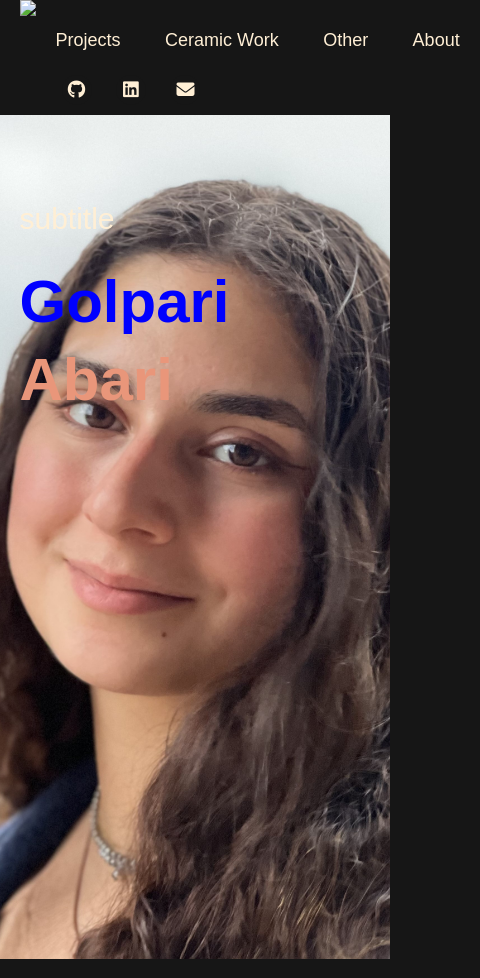
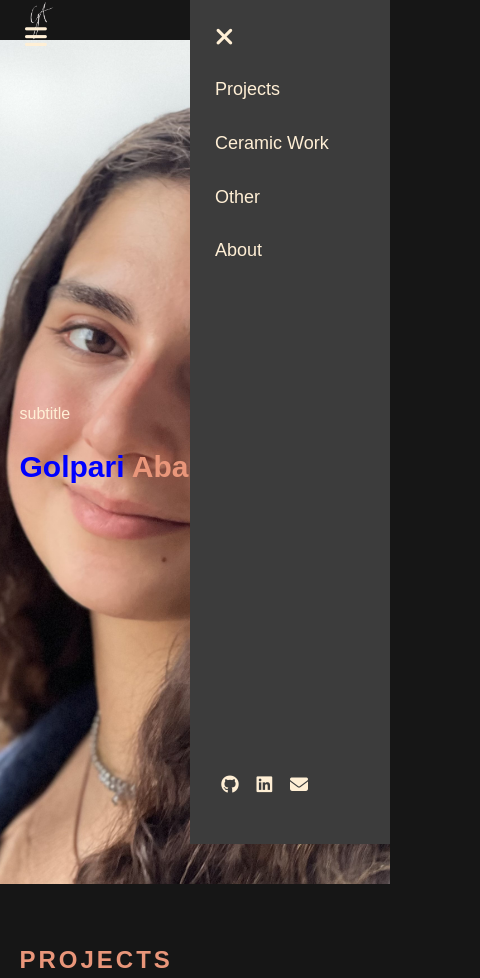
Before and after one commit to golpari/golpari.github.io, a plain HTML site: page index.html in a window 390 px wide. Shown: the top 978 px of the page, 480 px wide, since content can reach past the window. Drawn offline with Linux system fonts and the light colour scheme.

Commit message:
nav menu for smaller screens, add close out

```diff
--- a/index.html
+++ b/index.html
@@ -13,19 +13,24 @@
 <!--NavBar Section-->
 <div class="navContainer">
 	<nav>
-		<a href="index.html" class="logo"><img src="images/logo.png"></a>
+		<a href="index.html" class="logo"><img src="images/initials-square.png"></a>
 		<div class="spacer"></div>
 		<ul class="navLinks">
 			<li><a href="#">Projects</a></li>
 			<li><a href="#">Ceramic Work</a></li>
 			<li><a href="#">Other</a></li>
 			<li><a href="#">About</a></li>
+			<i id="menu" class="fas fa-times"></i>
+			<li>
+
+			</li>
 		</ul>
 		<ul class="navIcons">
 			<li><a href="#"><i class="fa-brands fa-github"></i></a></li>
 			<li><a href="#"><i class="fa-brands fa-linkedin"></i></a></li>
 			<li><a href="#"><i class="fas fa-envelope"></i></a></li>
 		</ul>
+		<i id="menu" class="fas fa-bars"></i>
 	</nav>
 </div>
 
--- a/style.css
+++ b/style.css
@@ -4,6 +4,7 @@
     --base-color: rgb(22, 22, 22);
     --dark-color: DarkSalmon;
     --light-color: PapayaWhip;
+    --secondary-base: rgb(60,60,60);
     --gradient-color:
 }
 
@@ -50,6 +51,11 @@ nav{
 
 .logo{
     width: 140px;
+}
+
+.logo img{
+    height: 40px;
+    width: 40px;
 }
 
 .navLinks {
@@ -106,7 +112,7 @@ nav{
     color: var(--light-color);
     z-index: 1;
 
-    background: var(--base-color);
+    background: none;
     border-radius: 50%;
     width: 30px;
     height: 30px;
@@ -369,3 +375,69 @@ h1, h2, h3{
         grid-column: 1 / 3;
     }
 }
+
+/*css for small screens*/
+
+nav #menu{
+    display: none;
+}
+@media only screen and (max-width: 1000px)
+{
+    #header{
+        background-image: url(images/parispfp.jpg); /* CHANGE THIS*/
+    }
+    .header-text{
+        font-size: 16px;
+        margin-top: 100%;
+    }
+    .header-text h1{
+        font-size: 30px;
+    }
+
+    nav #menu{
+        display: block;
+        font-size: 25px;
+    }
+
+    nav .navLinks{
+        background: var(--secondary-base);
+        position: fixed;
+        top: 0;
+        right: 0;
+        width: 200px;
+        height: 100vh;
+        padding-top: 50px;
+    }
+
+    nav .navLinks li{
+        display: block;
+        margin: 25px;
+    }
+
+    nav .navIcons{
+
+        position: fixed;
+        bottom: 0;
+        padding-top: 90vh;
+        padding-bottom: 50px;
+        padding-left: 25px;
+        right: 0;
+        width: 200px;
+        height: 100vh;
+        margin: 0;
+        display: block;
+    }
+
+    .navIcons li{
+        margin: 10px 0px;
+    }
+
+    nav #menu {
+        position: absolute;
+        top: 25px;
+        left: 25px;
+        cursor: pointer;
+    }
+
+
+}
```
Also changed, not shown: images/initials-square.png (added).
